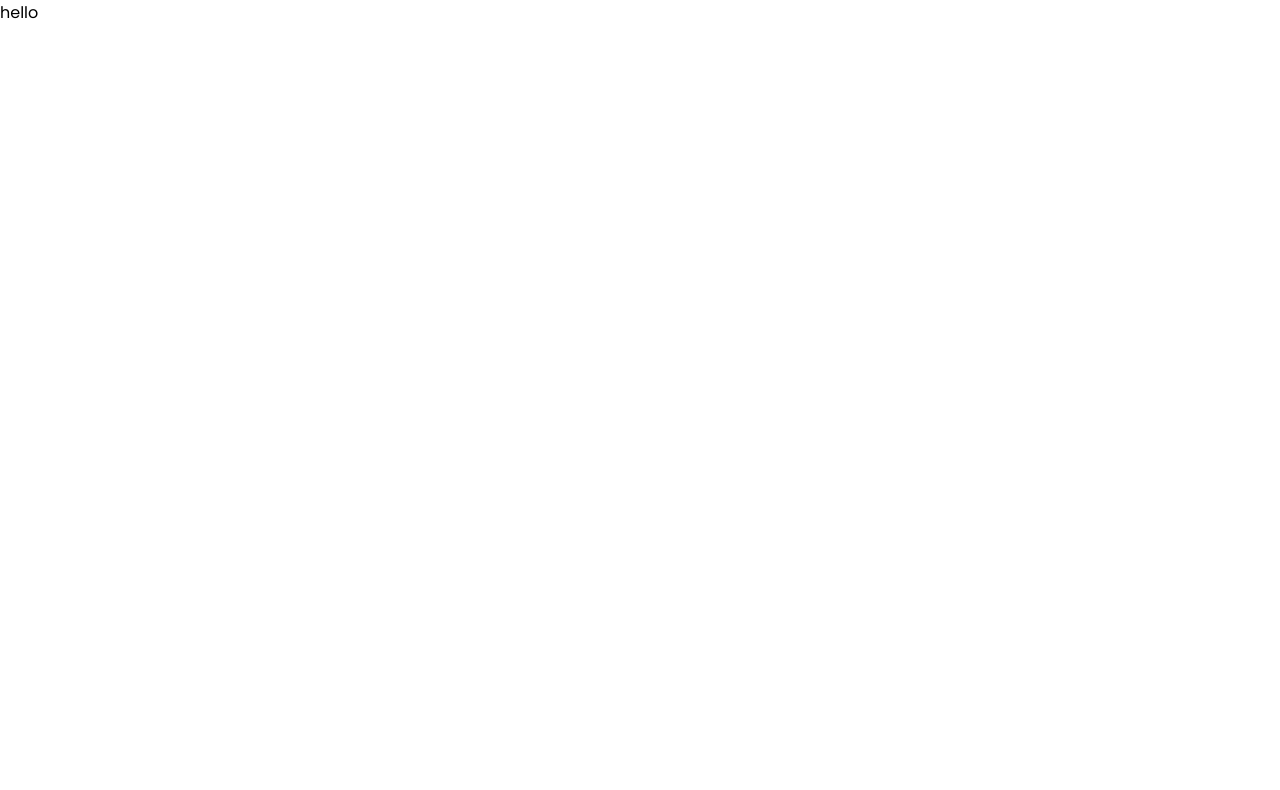
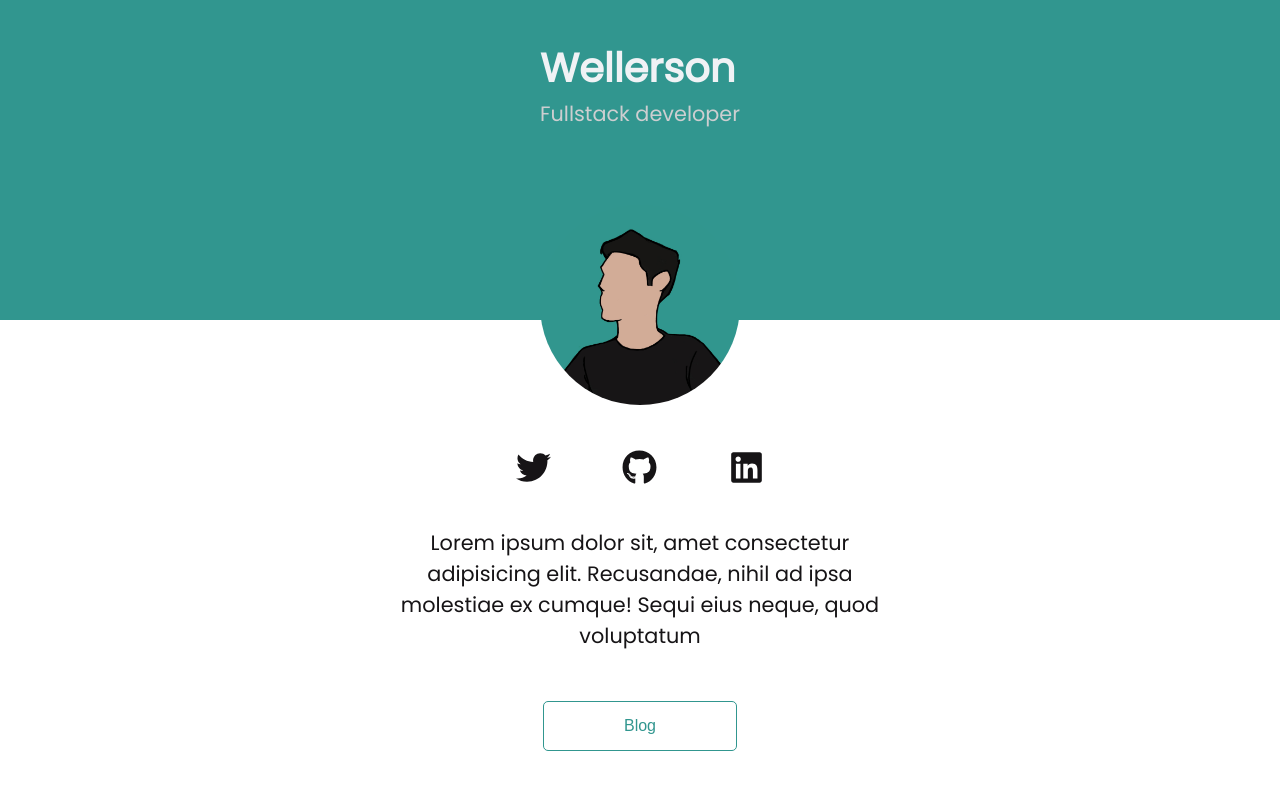
Before and after one commit to Wellers0n/blog, a Next.js app: page / in a window 1280 px wide. Shown: the top 790 px of the page. Built offline with nearby package versions, Linux system fonts and the light colour scheme.

Commit message:
feat: added blog page and finish frontend layout on home page

```diff
--- /dev/null
+++ b/components/Button.tsx
@@ -0,0 +1,52 @@
+import { NextPage } from "next";
+import React, { ButtonHTMLAttributes } from "react";
+import styled from "styled-components";
+import Link from "next/link";
+
+interface Props {
+  title: string;
+  color: string;
+  textColor: string;
+  link: string;
+  outline?: boolean;
+}
+
+const Button: NextPage<Props> = ({
+  title,
+  outline,
+  color,
+  link,
+  textColor,
+  ...rest
+}) => {
+  return (
+    <Link href={link} passHref>
+      <Container
+        {...rest}
+        outline={outline}
+        textColor={textColor}
+        color={color}
+      >
+        {title}
+      </Container>
+    </Link>
+  );
+};
+
+type ContainerStyledProps = {
+  outline?: boolean;
+  textColor: string;
+  color: string;
+};
+const Container = styled.button<ContainerStyledProps>`
+  background-color: ${({ outline, color }) =>
+    outline ? "transparent" : color};
+  border: ${({ color }) => `1px solid ${color}`};
+  border-radius: 5px;
+  color: ${({ textColor }) => `${textColor}`};
+  padding: 15px 5rem;
+  font-size: 1rem;
+  margin-bottom: 30px;
+`;
+
+export default Button;
--- a/package.json
+++ b/package.json
@@ -11,6 +11,7 @@
     "next": "12.0.7",
     "react": "17.0.2",
     "react-dom": "17.0.2",
+    "react-icons": "^4.3.1",
     "styled-components": "^5.3.3"
   },
   "devDependencies": {
--- a/pages/index.tsx
+++ b/pages/index.tsx
@@ -1,6 +1,9 @@
 import type { NextPage } from "next";
 import Head from "next/head";
+import Image from "next/image";
 import styled from "styled-components";
+import { FaTwitter, FaGithub, FaLinkedin } from "react-icons/fa";
+import Button from "../components/Button";
 
 const Home: NextPage = () => {
   return (
@@ -9,8 +12,50 @@ const Home: NextPage = () => {
         <title>Wellerson</title>
       </Head>
       <Header>
-        hello
+        <div>
+          <Name>Wellerson</Name>
+          <Position>Fullstack developer</Position>
+        </div>
+        <Avatar>
+          <Image src={"/avatar.jpg"} height={200} width={200} alt="avatar" />
+        </Avatar>
       </Header>
+      <Footer>
+        <Icons>
+          <a
+            href="https://twitter.com/wellers0n_"
+            target={"_blank"}
+            rel="noreferrer"
+          >
+            <FaTwitter color="#161416" size={35} />
+          </a>
+          <a
+            href="https://github.com/wellers0n"
+            target={"_blank"}
+            rel="noreferrer"
+          >
+            <FaGithub color="#161416" size={35} />
+          </a>
+          <a
+            href="https://www.linkedin.com/in/wellers0n/"
+            target={"_blank"}
+            rel="noreferrer"
+          >
+            <FaLinkedin color="#161416" size={35} />
+          </a>
+        </Icons>
+        <About>
+          Lorem ipsum dolor sit, amet consectetur adipisicing elit. Recusandae,
+          nihil ad ipsa molestiae ex cumque! Sequi eius neque, quod voluptatum
+        </About>
+        <Button
+          link="/blog"
+          color="#31968f"
+          textColor={"#31968f"}
+          outline
+          title={"Blog"}
+        />
+      </Footer>
     </Container>
   );
 };
@@ -22,6 +67,59 @@ const Container = styled.div`
   flex-direction: column;
 `;
 
-const Header = styled.header``;
+const Header = styled.header`
+  height: 40vh;
+  display: flex;
+  justify-content: space-around;
+  flex-direction: column;
+  align-items: center;
+  width: 100%;
+  background-color: #31968f;
+`;
+
+const Avatar = styled.div`
+  margin-bottom: -130px;
+  background-clip: content-box;
+  img {
+    border-radius: 50%;
+  }
+`;
+
+const Name = styled.div`
+  color: #f0f2f5;
+  font-size: 2.5rem;
+  font-weight: bold;
+`;
+
+const Position = styled.div`
+  color: #cdced0;
+  font-size: 1.3rem;
+`;
+
+const Footer = styled.footer`
+  width: 100%;
+  padding-top: 130px;
+  display: flex;
+  flex: 1;
+  flex-direction: column;
+  justify-content: center;
+  align-items: center;
+`;
+
+const Icons = styled.div`
+  display: flex;
+  justify-content: space-around;
+  width: 25%;
+`;
+
+const About = styled.div`
+  font-size: 1.3rem;
+  width: 40%;
+  font-weight: 400;
+  text-align: center;
+  color: #161416;
+  margin-top: 35px;
+  margin-bottom: 50px;
+`;
 
 export default Home;
```
Also changed, not shown: pages/blog.tsx (added, +33 -0 lines), 1 other file (tests, documents, lock files or other folders).
